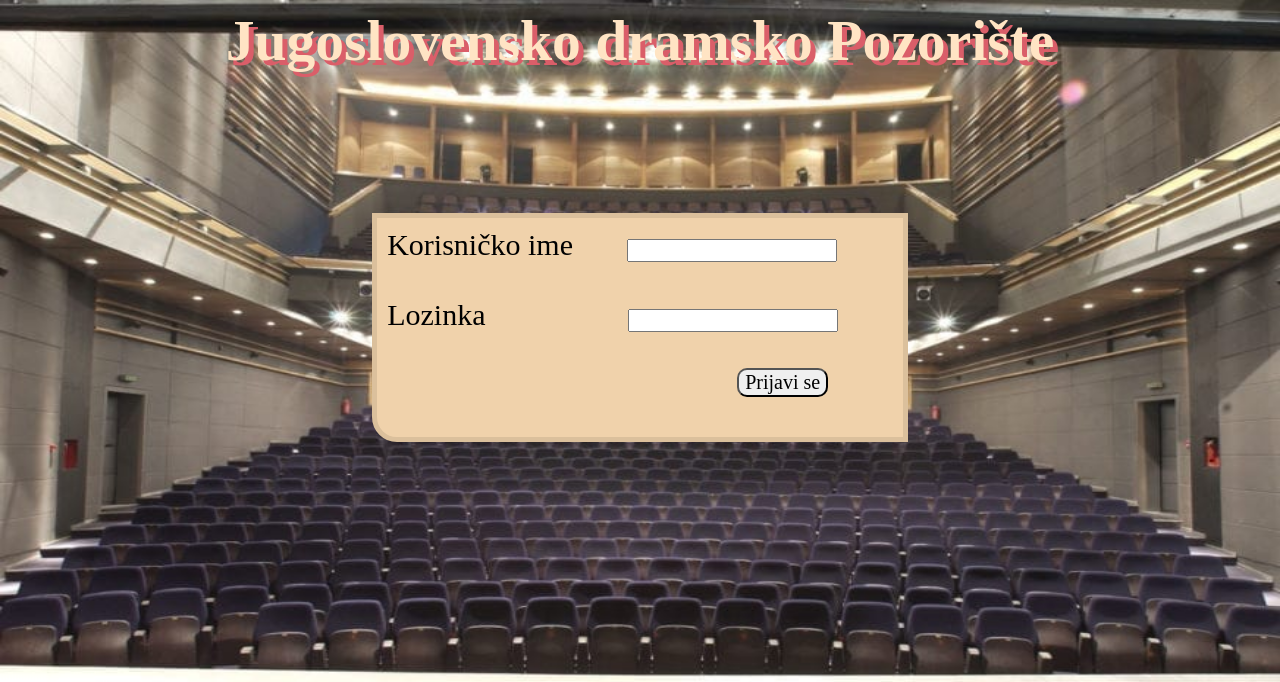
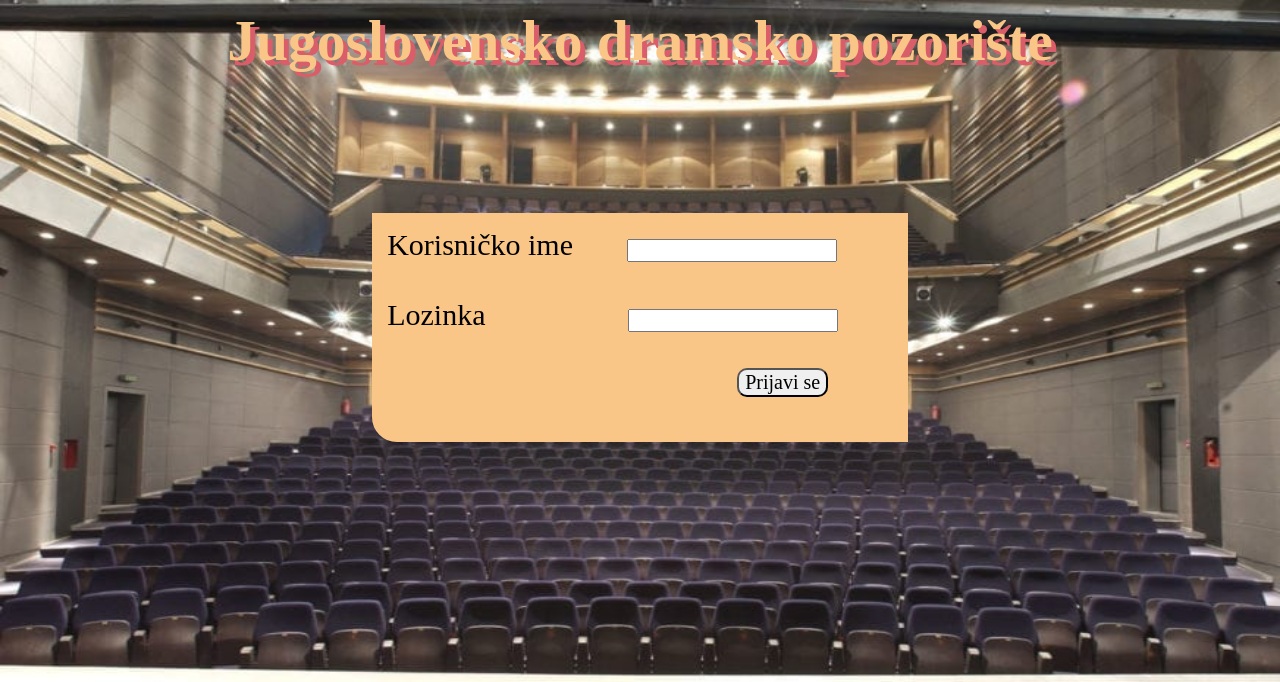
Before and after one commit to anaa125/domaci-php-oop-mysql, a PHP site: page / in a window 1280 px wide. Shown: the top 682 px of the page. Run offline with PHP 8.4, Linux system fonts and the light colour scheme.

Commit message:
Finalni commit

```diff
--- a/css/style.css
+++ b/css/style.css
@@ -15,7 +15,7 @@ body{
 
     font-size: 4.5vw;
     text-align: center;
-    color: bisque;
+    color: rgb(249, 198, 135);
     text-shadow: 5px 5px 0px rgb(218, 94, 105);
     margin-top: 0px;
     margin-bottom: 5px;
@@ -23,13 +23,13 @@ body{
 
 .forma{
 
-    background-color: rgb(240, 210, 171);
+    background-color: rgb(249, 198, 135);
     margin-top: 140px;
     margin-left: auto;
     margin-right: auto;
     width: 40%;
 
-    border: 5px solid rgb(219, 192, 156);
+    border: 5px solid rgb(249, 198, 135);
     border-bottom-left-radius: 25px;
   padding: 10px;
 }
@@ -58,5 +58,5 @@ body{
 }
  button:hover {
         opacity: 0.8;
-        border: rgb(145, 121, 93);
+        border: rgb(249, 198, 135);
     }
--- a/index.php
+++ b/index.php
@@ -52,7 +52,7 @@ if(isset($_POST['korisnickoIme']) && isset($_POST['lozinka'])){
 <div class="login-form">
         <div class="main-div">
             <form method="POST" action="#">
-                <h1 id="naslov">Jugoslovensko dramsko Pozorište</h1>
+                <h1 id="naslov">Jugoslovensko dramsko pozorište</h1>
                 <div class="forma">
                     <label id="ime">Korisničko ime</label>
                     <input type="text" name="korisnickoIme" class="polje"  required>
```
